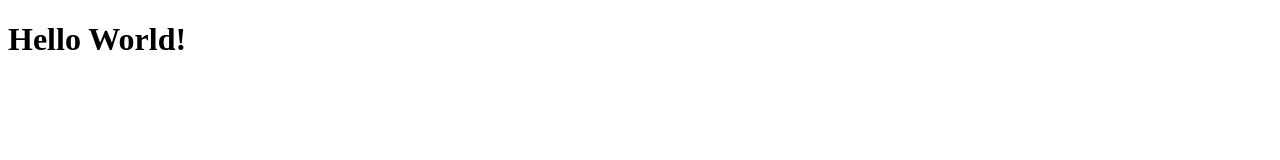
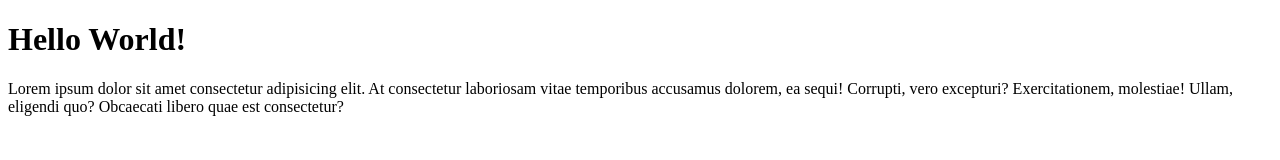
Before and after one commit to aryaprdni/wpu-git-test, a plain HTML site: page index.html in a window 1280 px wide. Drawn offline with Linux system fonts and the light colour scheme.

Commit message:
menambahkan paragraf

```diff
--- a/index.html
+++ b/index.html
@@ -8,5 +8,9 @@
   </head>
   <body>
     <h1>Hello World!</h1>
+    <p>
+      Lorem ipsum dolor sit amet consectetur adipisicing elit. At consectetur laboriosam vitae temporibus accusamus dolorem, ea sequi! Corrupti, vero excepturi? Exercitationem, molestiae! Ullam, eligendi quo? Obcaecati libero quae est
+      consectetur?
+    </p>
   </body>
 </html>
```
